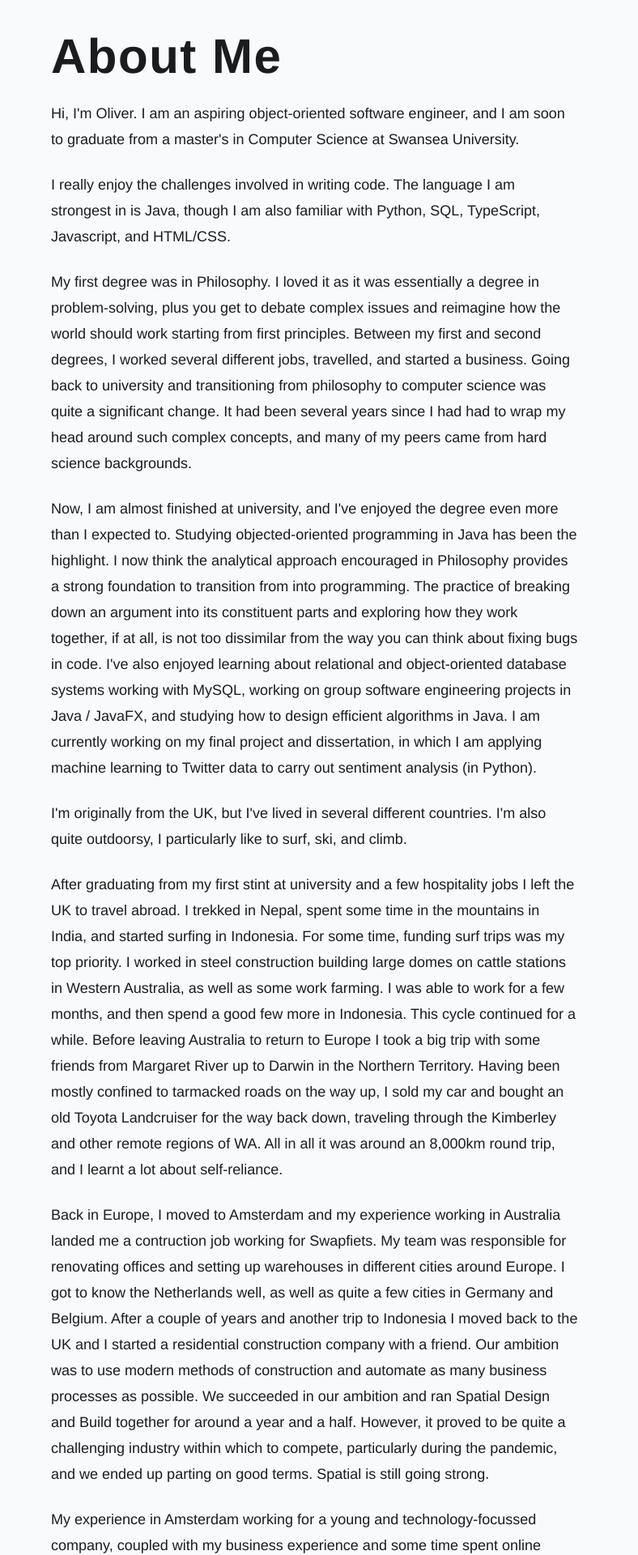
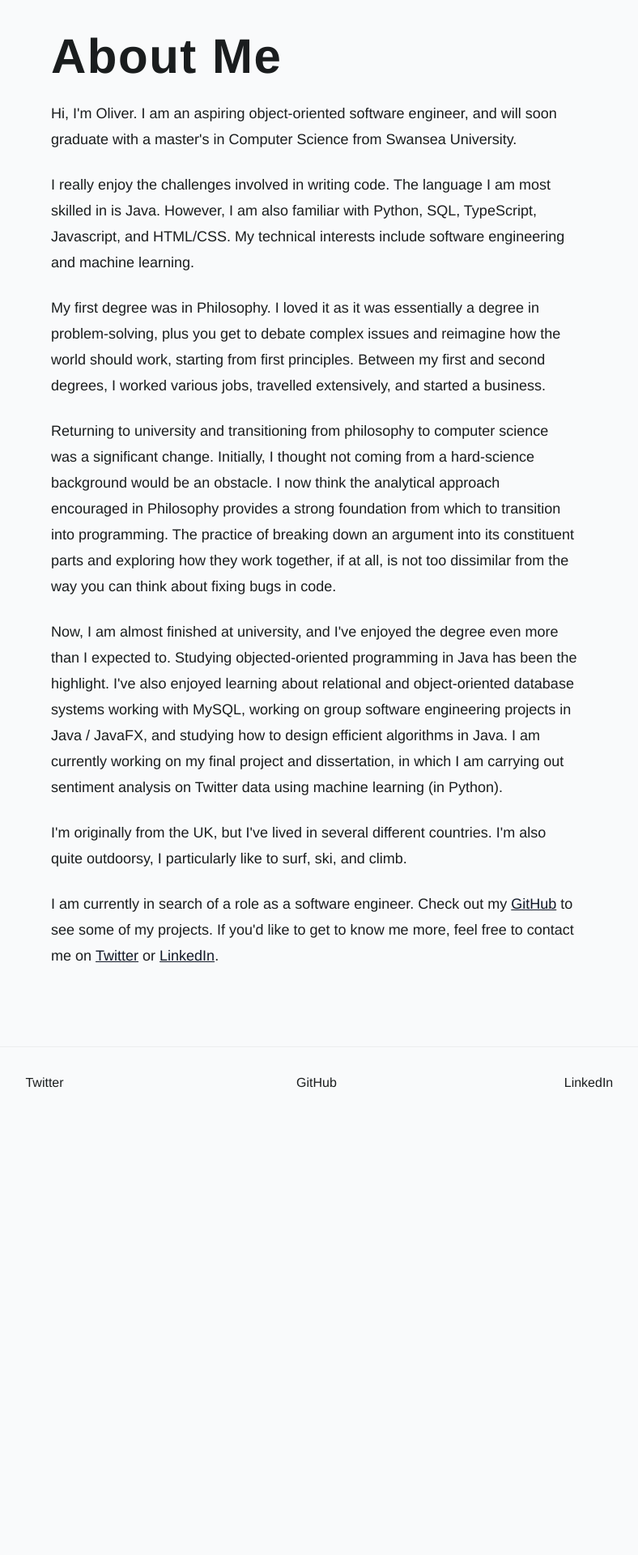
Before and after one commit to ORJackson/oliverr-website, a Next.js app: page /about in a window 1280 px wide. Shown: the part 120-2040 px from the top of the page at 81% size, without its empty margins (249-1037 px from the left). After the commit the page ends 1565 px from the top, so only its background shows below. Built offline with nearby package versions, Linux system fonts and the light colour scheme.

Commit message:
edited about me and projects page

```diff
--- a/pages/about.tsx
+++ b/pages/about.tsx
@@ -12,75 +12,69 @@ const About = () => {
       {/* <div className="prose md:prose-lg prose-p:text-gray-900 dark:prose-p:text-gray-100 dark:prose-invert prose-gray mb-16"> */}
       <div className="prose md:prose-lg prose-p:text-gray-900 dark:prose-p:text-gray-100 dark:prose-invert prose-gray mb-16">
         <p>
-          Hi, I&#39;m Oliver. I am an aspiring object-oriented software engineer, and I am soon to graduate from a master&#39;s in Computer Science at Swansea University.
+          Hi, I&#39;m Oliver. I am an aspiring object-oriented software engineer, and will soon graduate with a master&#39;s in Computer Science from Swansea University.
+
         </p>
 
         <p>
-          I really enjoy the challenges involved in writing code. The language I am strongest in is Java, though I am also familiar with Python, SQL, TypeScript, Javascript, and HTML/CSS.
+          I really enjoy the challenges involved in writing code.
+          The language I am most skilled in is Java.
+          However, I am also familiar with Python, SQL, TypeScript, Javascript, and HTML/CSS.
+          My technical interests include software engineering and machine learning.
+
         </p>
 
         <p>
           My first degree was in Philosophy.
-          I loved it as it was essentially a degree in problem-solving, plus you get to debate complex issues and reimagine how the world should work starting from first principles.
-          Between my first and second degrees, I worked several different jobs, travelled, and started a business.
-          Going back to university and transitioning from philosophy to computer science was quite a significant change.
-          It had been several years since I had had to wrap my head around such complex concepts, and many of my peers came from hard science backgrounds.
+          I loved it as it was essentially a degree in problem-solving, plus you get to debate complex issues and reimagine how the world should work, starting from first principles.
+          Between my first and second degrees, I worked various jobs, travelled extensively, and started a business.
+
+        </p>
+
+        <p>
+          Returning to university and transitioning from philosophy to computer science was a significant change.
+          Initially, I thought not coming from a hard-science background would be an obstacle.
+          I now think the analytical approach encouraged in Philosophy provides a strong foundation from which to transition into programming.
+          The practice of breaking down an argument into its constituent parts and exploring how they work together, if at all, is not too dissimilar from the way you can think about fixing bugs in code.
 
         </p>
 
         <p>
           Now, I am almost finished at university, and I&#39;ve enjoyed the degree even more than I expected to.
           Studying objected-oriented programming in Java has been the highlight.
-          I now think the analytical approach encouraged in Philosophy provides a strong foundation to transition from into programming.
-          The practice of breaking down an argument into its constituent parts and exploring how they work together, if at all, is not too dissimilar from the way you can think about fixing bugs in code.
           I&#39;ve also enjoyed learning about relational and object-oriented database systems working with MySQL, working on group software engineering projects in Java / JavaFX, and studying how to design efficient algorithms in Java.
-          I am currently working on my final project and dissertation, in which I am applying machine learning to Twitter data to carry out sentiment analysis 	&#40;in Python&#41;.
-
-        </p>
-
-        <p>I&#39;m originally from the UK, but I&#39;ve lived in several different countries. I&#39;m also quite outdoorsy, I particularly like to surf, ski, and climb.</p>
-
-        <p>
-          After graduating from my first stint at university and a few hospitality jobs I left the UK to travel abroad.
-          I trekked in Nepal, spent some time in the mountains in India, and started surfing in Indonesia.
-          For some time, funding surf trips was my top priority.
-          I worked in steel construction building large domes on cattle stations in Western Australia, as well as some work farming.
-          I was able to work for a few months, and then spend a good few more in Indonesia.
-          This cycle continued for a while.
-          Before leaving Australia to return to Europe I took a big trip with some friends from Margaret River up to Darwin in the Northern Territory.
-          Having been mostly confined to tarmacked roads on the way up, I sold my car and bought an old Toyota Landcruiser for the way back down, traveling through the Kimberley and other remote regions of WA.
-          All in all it was around an 8,000km round trip, and I learnt a lot about self-reliance.
+          I am currently working on my final project and dissertation, in which I am carrying out sentiment analysis on Twitter data using machine learning &#40;in Python&#41;.
 
         </p>
 
         <p>
-          Back in Europe, I moved to Amsterdam and my experience working in Australia landed me a contruction job working for Swapfiets.
-          My team was responsible for renovating offices and setting up warehouses in different cities around Europe.
-          I got to know the Netherlands well, as well as quite a few cities in Germany and Belgium.
-          After a couple of years and another trip to Indonesia I moved back to the UK and I started a residential construction company with a friend.
-          Our ambition was to use modern methods of construction and automate as many business processes as possible.
-          We succeeded in our ambition and ran Spatial Design and Build together for around a year and a half.
-          However, it proved to be quite a challenging industry within which to compete, particularly during the pandemic, and we ended up parting on good terms.
-          Spatial is still going strong.
+          I&#39;m originally from the UK, but I&#39;ve lived in several different countries. I&#39;m also quite outdoorsy, I particularly like to surf, ski, and climb.
+
         </p>
 
         <p>
-          My experience in Amsterdam working for a young and technology-focussed company, coupled with my business experience and some time spent online learning to code all gave me a taste of the opportunities held in the world of technology.
-          This led me to enrol in the master&#39;s in Computer Science that I&#39;ve been studying here in Wales &#40;the proximity to surfing and climbing was also an added bonus&#41;.
+          I am currently in search of a role as a software engineer. Check out my <a
+            target="_blank"
+            rel="noopener noreferrer"
+            href="https://github.com/ORJackson"
+          >
+            GitHub
+          </a> to see some of my projects.
+          If you&#39;d like to get to know me more, feel free to contact me on <a
+            target="_blank"
+            rel="noopener noreferrer"
+            href="https://twitter.com/ojacksonio"
+          >
+            Twitter
+          </a> or <a
+            target="_blank"
+            rel="noopener noreferrer"
+            href="https://www.linkedin.com/in/oliverrobinjackson/"
+          >
+            LinkedIn
+          </a>.
 
         </p>
-
-
-
-        <p>
-
-          I am currently in search of a role as a junior software engineer. If you&#39;d like to get to know me more, feel free to contact me on Twitter or LinkedIn.
-
-        </p>
-
-
-
-
       </div>
 
     </div>
--- a/pages/projects.tsx
+++ b/pages/projects.tsx
@@ -9,10 +9,25 @@ const Projects = () => {
       </h1>
       <div className="prose md:prose-lg prose-p:text-gray-900 dark:prose-p:text-gray-100 dark:prose-invert prose-gray mb-16">
         <p>
-          I have produced a few different software projects at university and through self-teaching.
+          I have produced a few different projects throughout my journey studying computer science.
 
-          Check out my GitHub for more info.
 
+        </p>
+
+        <p>
+          These have included a restauraunt booking / ordering application &#40;a group project in Java&#41;, several web applications &#40;this website is a next.js react app written in typescript&#41;, and several command line projects.
+          I am currently studying some of the fundamentals in machine learning &#40;in Python&#41; and building some small projects on datasets using linear regression and classification algorithms.
+
+        </p>
+
+        <p>
+          Check out my <a
+            target="_blank"
+            rel="noopener noreferrer"
+            href="https://github.com/ORJackson"
+          >
+            GitHub
+          </a> for more info.
         </p>
 
       </div>
```
Also changed, not shown: article 2 copy.mdx (deleted, +0 -34 lines), article 2.mdx (deleted, +0 -16 lines).
